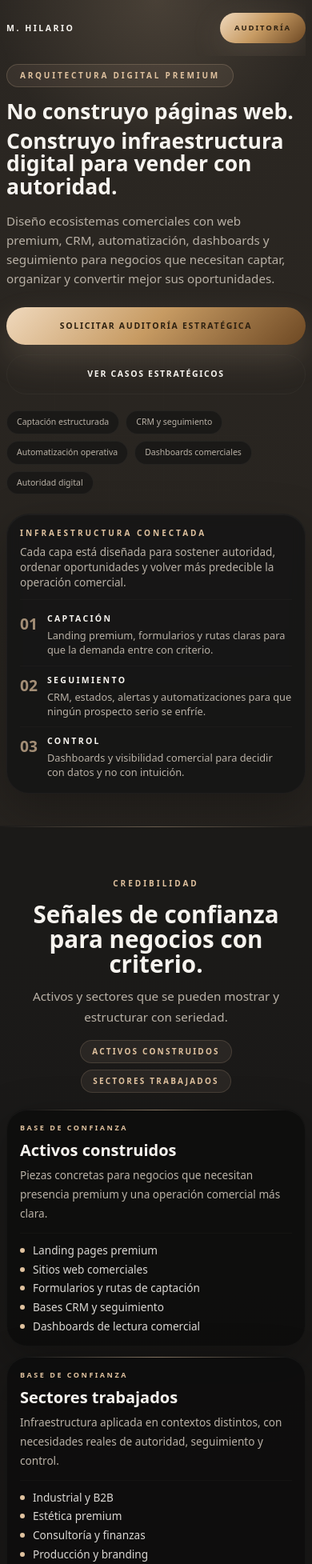
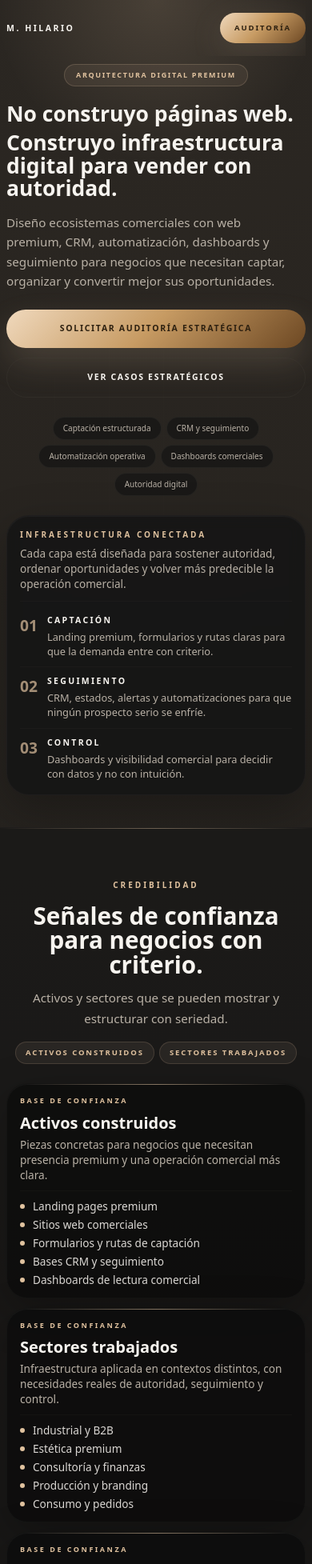
Before and after one commit to hilariotapiamarcosantonio-maker/marcos-portfolio-premium, a Next.js app: page / in a window 390 px wide. Shown: the top 1955 px of the page at 80% size. Built offline with nearby package versions, Linux system fonts and the light colour scheme.

Commit message:
polish final mobile editorial rhythm and alignment

```diff
--- a/src/components/Cases.tsx
+++ b/src/components/Cases.tsx
@@ -61,29 +61,29 @@ export default function Cases() {
               </div>
 
               <div className="mt-4 sm:mt-5 grid gap-2.5 sm:gap-3.5">
-                <div className="rounded-[18px] sm:rounded-[22px] border border-outline-variant/12 bg-black/10 p-3.5 sm:p-4">
+                <div className="rounded-[18px] sm:rounded-[22px] border border-outline-variant/12 bg-black/10 px-4 py-3.5 sm:p-4">
                   <p className="text-[9px] sm:text-[10px] font-semibold uppercase tracking-[0.22em] text-outline">
                     Problema
                   </p>
-                  <p className="mt-1.5 sm:mt-2 text-[0.85rem] sm:text-sm leading-[1.4] sm:leading-6.5 text-secondary md:text-[0.98rem]">
+                  <p className="mt-1.5 sm:mt-2 text-[0.85rem] sm:text-sm leading-[1.35] sm:leading-6.5 text-secondary md:text-[0.98rem]">
                     {study.problem}
                   </p>
                 </div>
 
-                <div className="rounded-[18px] sm:rounded-[22px] border border-outline-variant/12 bg-black/10 p-3.5 sm:p-4">
+                <div className="rounded-[18px] sm:rounded-[22px] border border-outline-variant/12 bg-black/10 px-4 py-3.5 sm:p-4">
                   <p className="text-[9px] sm:text-[10px] font-semibold uppercase tracking-[0.22em] text-outline">
                     Sistema construido
                   </p>
-                  <p className="mt-1.5 sm:mt-2 text-[0.85rem] sm:text-sm leading-[1.4] sm:leading-6.5 text-secondary md:text-[0.98rem]">
+                  <p className="mt-1.5 sm:mt-2 text-[0.85rem] sm:text-sm leading-[1.35] sm:leading-6.5 text-secondary md:text-[0.98rem]">
                     {study.systemBuilt}
                   </p>
                 </div>
 
-                <div className="rounded-[18px] sm:rounded-[22px] border border-primary/14 bg-primary/6 p-3.5 sm:p-4">
+                <div className="rounded-[18px] sm:rounded-[22px] border border-primary/14 bg-primary/6 px-4 py-3.5 sm:p-4">
                   <p className="text-[9px] sm:text-[10px] font-semibold uppercase tracking-[0.22em] text-outline">
                     Valor comercial
                   </p>
-                  <p className="mt-1.5 sm:mt-2 text-[0.85rem] sm:text-sm leading-[1.4] sm:leading-6.5 text-tertiary/88 md:text-[0.98rem]">
+                  <p className="mt-1.5 sm:mt-2 text-[0.85rem] sm:text-sm leading-[1.35] sm:leading-6.5 text-tertiary/88 md:text-[0.98rem]">
                     {study.commercialValue}
                   </p>
                 </div>
--- a/src/components/Credibility.tsx
+++ b/src/components/Credibility.tsx
@@ -35,11 +35,11 @@ export default function Credibility() {
           compact
         />
 
-        <div className="mt-4 sm:mt-5 flex flex-wrap justify-center gap-2 sm:gap-2.5">
+        <div className="mt-4 sm:mt-5 flex flex-wrap justify-center gap-1.5 sm:gap-2.5">
           {credibilitySignals.map((signal, index) => (
             <span
               key={signal}
-              className={`rounded-full border border-primary/16 bg-primary/8 px-3.5 py-1.5 text-[10px] font-semibold uppercase tracking-[0.22em] text-primary ${
+              className={`rounded-full border border-primary/16 bg-primary/8 px-3 sm:px-3.5 py-1.5 text-[9.5px] sm:text-[10px] font-semibold uppercase tracking-[0.2em] sm:tracking-[0.22em] text-primary ${
                 index === 2 ? "hidden sm:inline-flex" : ""
               }`}
             >
@@ -48,11 +48,11 @@ export default function Credibility() {
           ))}
         </div>
 
-        <div className="mt-5 sm:mt-7 grid gap-3 sm:gap-4 xl:grid-cols-3">
+        <div className="mt-6 sm:mt-7 grid gap-3 sm:gap-4 xl:grid-cols-3">
           {credibilityPillars.map((pillar) => (
             <article
               key={pillar.title}
-              className="panel-premium relative flex h-full flex-col overflow-hidden rounded-[26px] border border-outline-variant/14 bg-surface/92 p-4 md:p-6 transition-[transform,border-color,box-shadow] duration-500 hover:-translate-y-1 hover:border-primary/28"
+              className="panel-premium relative flex h-full flex-col overflow-hidden rounded-[26px] border border-outline-variant/14 bg-surface/92 px-4 py-3.5 sm:p-4 md:p-6 transition-[transform,border-color,box-shadow] duration-500 hover:-translate-y-1 hover:border-primary/28"
             >
               <div
                 aria-hidden="true"
@@ -65,12 +65,12 @@ export default function Credibility() {
               <h3 className="mt-2.5 sm:mt-3 font-headline text-[1.25rem] sm:text-[1.42rem] font-bold leading-[1.1] sm:leading-[1.08] text-tertiary md:text-[1.52rem]">
                 {pillar.title}
               </h3>
-              <p className="mt-2 sm:mt-3 text-[0.85rem] sm:text-sm leading-6 sm:leading-6.5 text-secondary">
+              <p className="mt-1.5 sm:mt-3 text-[0.85rem] sm:text-sm leading-[1.4] sm:leading-6.5 text-secondary">
                 {pillar.description}
               </p>
 
-              <div className="mt-3 sm:mt-4 border-t border-outline-variant/12 pt-3 sm:pt-4">
-                <ul className="space-y-1.5 sm:space-y-2.5 text-[0.85rem] sm:text-[0.92rem] leading-[1.3] sm:leading-6 text-tertiary/88">
+              <div className="mt-2.5 sm:mt-4 border-t border-outline-variant/12 pt-2.5 sm:pt-4">
+                <ul className="space-y-1.5 sm:space-y-2.5 text-[0.85rem] sm:text-[0.92rem] leading-[1.25] sm:leading-6 text-tertiary/88">
                   {pillar.items.map((item) => (
                     <li key={item} className="flex gap-2.5 sm:gap-3">
                       <span className="mt-1.5 sm:mt-2 h-1.5 w-1.5 shrink-0 rounded-full bg-primary" />
--- a/src/components/Hero.tsx
+++ b/src/components/Hero.tsx
@@ -36,20 +36,20 @@ export default function Hero() {
       <div className="content-shell relative z-10">
         <div className="grid gap-6 sm:gap-8 lg:grid-cols-[minmax(0,1fr)_minmax(390px,520px)] lg:items-start lg:gap-9 xl:gap-11">
           <div className="min-w-0 max-w-[48rem]">
-            <div className="flex sm:block justify-start sm:justify-start">
-              <span className="inline-flex rounded-full border border-primary/20 bg-primary/8 px-4 py-1.5 text-[10px] font-semibold uppercase tracking-[0.28em] text-primary">
+            <div className="flex justify-center sm:justify-start">
+              <span className="inline-flex max-w-[95vw] text-center justify-center rounded-full border border-primary/20 bg-primary/8 px-3.5 sm:px-4 py-1.5 text-[9px] font-semibold uppercase tracking-[0.18em] sm:tracking-[0.28em] text-primary sm:text-[10px]">
                 Arquitectura digital premium
               </span>
             </div>
 
-            <h1 className="mt-4 max-w-[calc(100vw-1.5rem)] break-words font-headline text-[clamp(1.65rem,6.8vw,2.2rem)] font-extrabold leading-[1.08] tracking-normal text-tertiary sm:text-[clamp(2rem,7.2vw,2.55rem)] sm:leading-[1.04] sm:max-w-[23ch] lg:max-w-[800px] lg:text-[clamp(2.85rem,3.35vw,3.4rem)]">
+            <h1 className="mt-5 sm:mt-4 max-w-[calc(100vw-1.5rem)] break-words font-headline text-[clamp(1.65rem,6.8vw,2.2rem)] font-extrabold leading-[1.08] tracking-normal text-tertiary sm:text-[clamp(2rem,7.2vw,2.55rem)] sm:leading-[1.04] sm:max-w-[23ch] lg:max-w-[800px] lg:text-[clamp(2.85rem,3.35vw,3.4rem)]">
               <span className="block">No construyo páginas web.</span>
               <span className="mt-2 block">
                 Construyo infraestructura digital para vender con autoridad.
               </span>
             </h1>
 
-            <p className="mt-4 max-w-[calc(100vw-1.5rem)] text-[0.95rem] leading-6 text-secondary sm:max-w-[44rem] sm:text-[0.98rem] sm:leading-7 md:text-[1.04rem]">
+            <p className="mt-4 max-w-[calc(100vw-1.5rem)] text-[0.95rem] leading-[1.6] text-secondary sm:max-w-[44rem] sm:text-[0.98rem] sm:leading-7 md:text-[1.04rem]">
               Diseño ecosistemas comerciales con web premium, CRM,
               automatización, dashboards y seguimiento para negocios que
               necesitan captar, organizar y convertir mejor sus oportunidades.
@@ -70,11 +70,11 @@ export default function Hero() {
               </a>
             </div>
 
-            <div className="mt-5 flex flex-wrap gap-2 sm:gap-2.5 justify-start">
+            <div className="mt-6 sm:mt-5 flex flex-wrap justify-center sm:justify-start gap-1.5 sm:gap-2.5">
               {heroHighlights.map((highlight) => (
                 <span
                   key={highlight}
-                  className="rounded-full border border-outline-variant/28 bg-surface-container-low/70 px-3 py-1.5 sm:px-3.5 sm:py-1.5 text-[10.5px] sm:text-[11px] font-medium text-secondary transition-[transform,border-color,color] duration-300 hover:-translate-y-0.5 hover:border-primary/24 hover:text-tertiary"
+                  className="rounded-full border border-outline-variant/28 bg-surface-container-low/70 px-3 py-1.5 sm:px-3.5 sm:py-1.5 text-[10px] sm:text-[11px] font-medium text-secondary transition-[transform,border-color,color] duration-300 hover:-translate-y-0.5 hover:border-primary/24 hover:text-tertiary"
                 >
                   {highlight}
                 </span>
```
Also changed, not shown: src/components/About.tsx (+9 -9 lines), src/components/CaseMockup.tsx (+6 -6 lines), src/components/Offers.tsx (+17 -17 lines).
